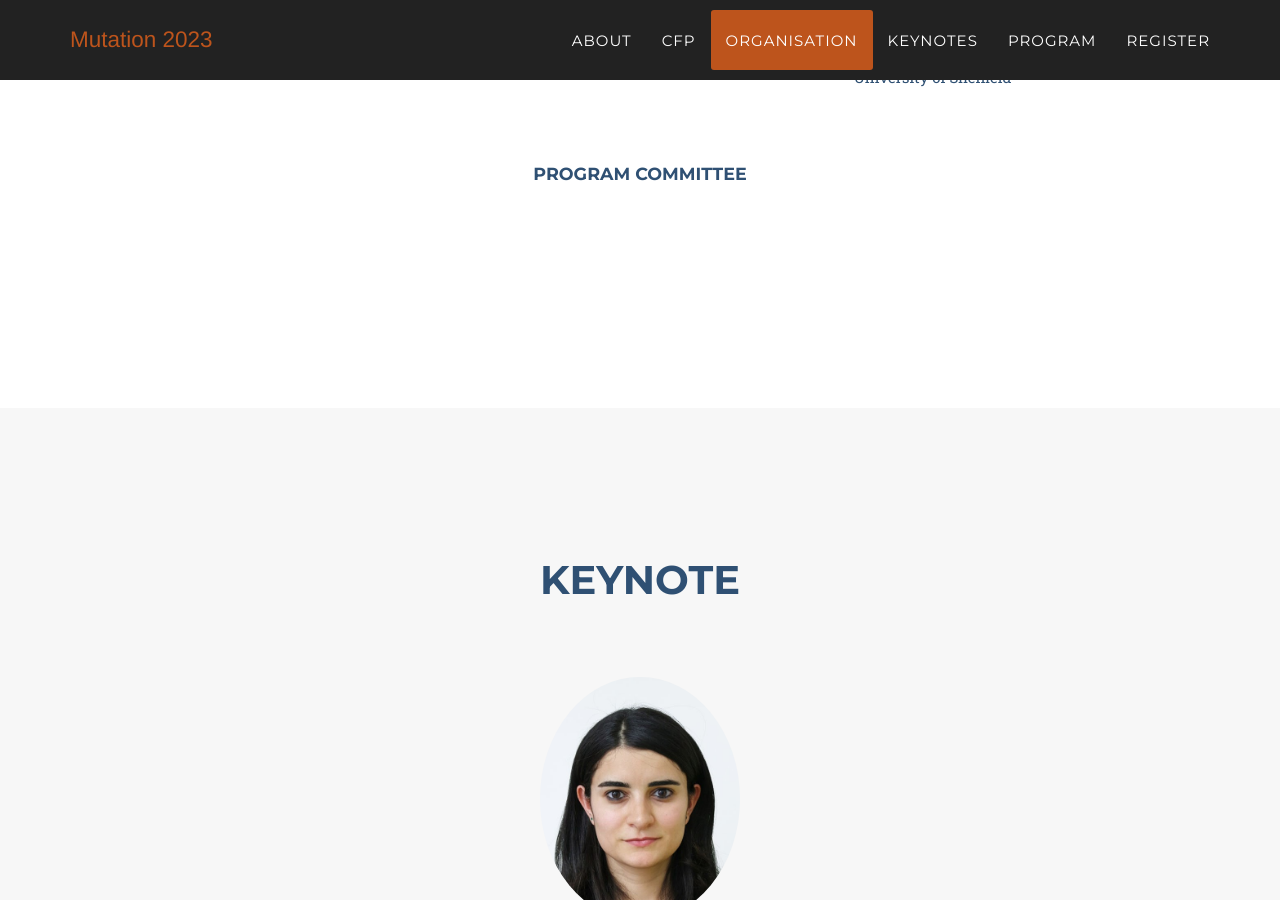
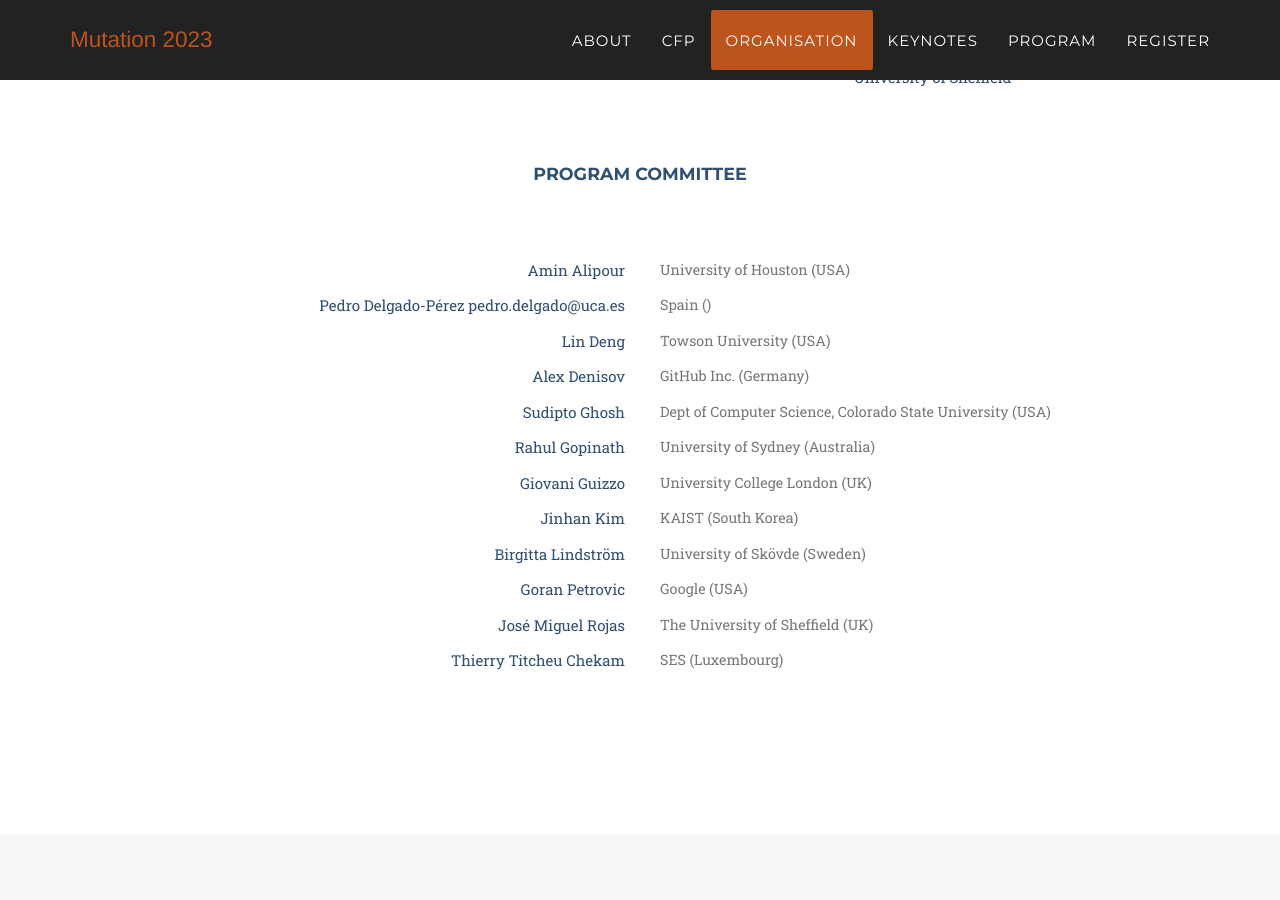
Before and after one commit to mutation-workshop/2024, a Jekyll site: the page built from index.html, in a window 1280 px wide and 900 px high, scrolled down 3880 px. Built offline with Jekyll 4.4.1, drawn with Linux system fonts in a browser that asks for light colours; some web fonts are replaced; comment, search, counter and statistics services are not loaded.

Commit message:
PC added

```diff
--- a/_data/pc.csv
+++ b/_data/pc.csv
@@ -1,16 +1,13 @@
 Name,Surname,Email,Institution,Country
-Amin,Alipour (Co-chair),maalipou@Central.UH.EDU,University of Houston,USA
+Amin,Alipour,maalipou@Central.UH.EDU,University of Houston,USA
+Pedro Delgado-Pérez,pedro.delgado@uca.es,University of Cadiz,Spain
 Lin,Deng,ldeng@towson.edu,Towson University,USA
-Alex,Denisov,1101.debian@gmail.com,Hobbyist,USA
+Alex,Denisov,1101.debian@gmail.com,"GitHub Inc.",Germany
 Sudipto,Ghosh,ghosh@cs.colostate.edu,"Dept of Computer Science, Colorado State University",USA
-Rahul,Gopinath,rahul@gopinath.org,"CISPA, Saarland University",Germany
-Alex,Groce,agroce@gmail.com,Northern Arizona Univeristy,USA
+Rahul,Gopinath,rahul.gopinath@sydney.edu.au,"University of Sydney",Australia
 Giovani,Guizzo,giovaniguizzo@gmail.com,University College London,UK
-Gunel,Jahangirova,gunel.jahangirova@usi.ch,Università della Svizzera Italiana (USI),Italy
 Jinhan,Kim,jinhankim@kaist.ac.kr,KAIST,South Korea
 Birgitta,Lindström,birgitta.lindstrom@his.se,University of Skövde,Sweden
-Mike,Papadakis,mike.papadakis@gmail.com,University of Luxembourg,Luxembourg
 Goran,Petrovic,stgpetrovic@gmail.com,Google,USA
-José Miguel,Rojas,j.rojas@leicester.ac.uk,University of Leicester,UK
-Donghwan,Shin (Co-chair),donghwan.shin@uni.lu,University of Luxembourg,Luxembourg
+José Miguel,Rojas,j.rojas@sheffield.ac.uk,The University of Sheffield,UK
 Thierry,Titcheu Chekam,thierry.titcheu.chekam@ses.com,SES,Luxembourg
--- a/_includes/data/organisers.html
+++ b/_includes/data/organisers.html
@@ -33,7 +33,7 @@
                     <h3 class="section-subheading text-muted"></h3>
                 </div>
             </div>
-	    <!-- {% for member in site.data.pc %}
+	    {% for member in site.data.pc %}
 	    <div class="row pc">
                 <div class="col-md-6 col-sm-6 pc-name">
                      {{ member.Name }} {{ member.Surname }}
@@ -42,7 +42,7 @@
                      {{member.Institution}} ({{member.Country}})
 		</div>
 	    </div>
-	    {% endfor %} -->
+	    {% endfor %}
 
       <!--      <div class="row">
                 <div class="col-lg-12 text-center">
```
